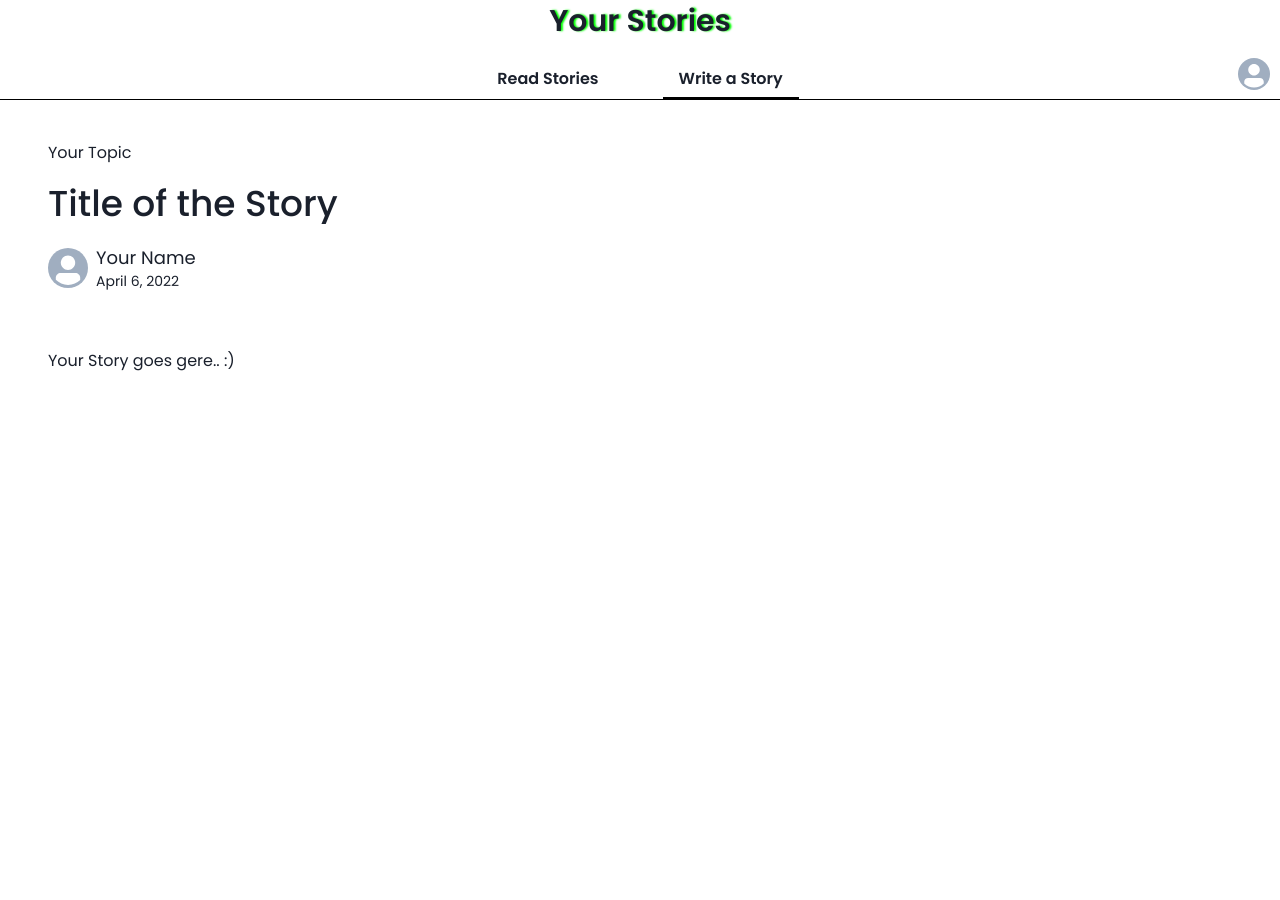
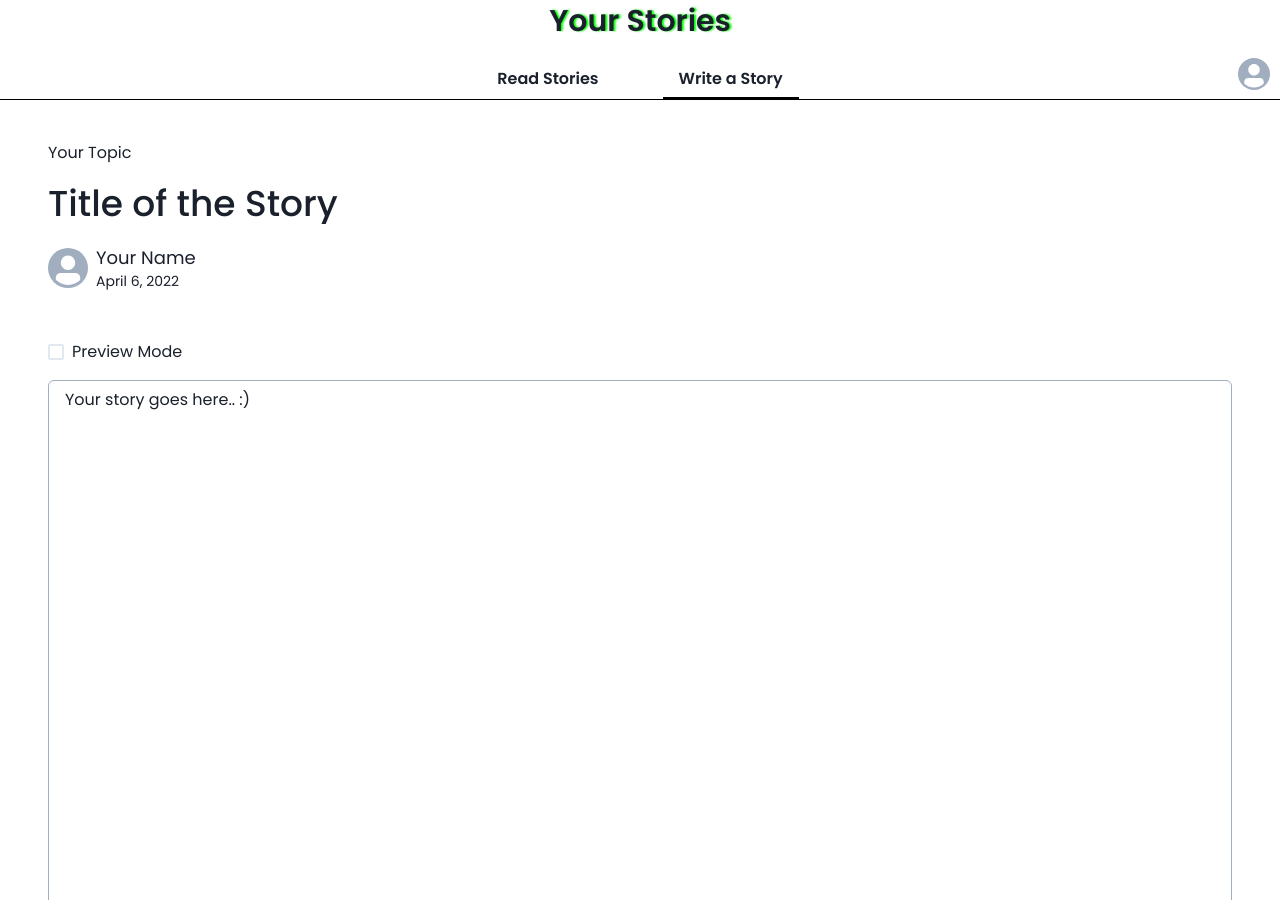
Before and after one commit to HariVP03/your-stories, a Next.js app: page /write in a window 1280 px wide. Built offline with nearby package versions, Linux system fonts and the light colour scheme.

Commit message:
added write story body and dynamic routing for story id

```diff
--- a/package.json
+++ b/package.json
@@ -24,6 +24,7 @@
         "@emotion/styled": "^11.8.1",
         "framer-motion": "^6.2.8",
         "graphql": "^15.4.0",
+        "markdown-to-jsx": "^7.1.7",
         "next": "12.0.7",
         "next-compose-plugins": "^2.2.1",
         "prettier": "^2.2.1",
--- a/src/components/main/StoryBody.tsx
+++ b/src/components/main/StoryBody.tsx
@@ -1,5 +1,16 @@
-import { Avatar, chakra, Flex, Input, Text } from "@chakra-ui/react";
+import {
+    Avatar,
+    chakra,
+    Checkbox,
+    Flex,
+    Input,
+    Radio,
+    Text,
+    Textarea,
+} from "@chakra-ui/react";
+import Markdown from "markdown-to-jsx";
 import { useState } from "react";
+import styles from "./markdown.module.css";
 
 const StoryBody: React.FC<{
     editMode?: boolean;
@@ -18,7 +29,8 @@ const StoryBody: React.FC<{
 }) => {
     const [editTitle, setEditTitle] = useState("Title of the Story");
     const [editTopic, setEditTopic] = useState("Your Topic");
-    const [editBody, setEditBody] = useState("Your Story goes gere.. :)");
+    const [editBody, setEditBody] = useState("Your story goes here.. :)");
+    const [preview, setPreview] = useState<boolean>(false);
     return (
         <Flex w="full" px={12} pt={5} direction="column">
             {/* <Text>{topic}</Text> */}
@@ -57,9 +69,7 @@ const StoryBody: React.FC<{
                     <chakra.h1 fontSize="4xl">{title}</chakra.h1>
                 </>
             )}
-
             {/* <chakra.h1 fontSize="4xl">{title}</chakra.h1> */}
-
             <Flex align="center" gap={2}>
                 <Avatar h="40px" w="40px" />
                 <Flex direction="column">
@@ -71,21 +81,45 @@ const StoryBody: React.FC<{
                     </Text>
                 </Flex>
             </Flex>
-            <Flex mt={12}>
             {editMode ? (
-                    <Input
+                <Flex gap={2} mb={0} mt={12}>
+                    <Checkbox
+                        // value={preview}
+                        defaultChecked={false}
+                        onChange={(e) => setPreview(e.target.checked)}
+                    />{" "}
+                    Preview Mode
+                </Flex>
+            ) : (
+                ""
+            )}
+            <Flex mt={editMode ? 4 : 12}>
+                {editMode ? (
+                    !preview ? (
+                        <Textarea
                             mb={5}
                             _active={{}}
                             _focus={{}}
-                        // fontWeight="500"
                             value={editBody}
                             onChange={(e) => setEditBody(e.target.value)}
                             _placeholder={{ color: "black" }}
                             placeholder={body}
-                        // fontSize="4xl"
+                            resize="vertical"
+                            h="2xl"
+                            border="1px solid"
+                            borderColor="gray.400"
+                        />
+                    ) : (
+                        <Text
+                            className={styles.markdown}
+                            mb={5}
+                            py={0}
                             px={0}
-                        border="0px"
-                    />
+                            as={Markdown}
+                        >
+                            {editBody}
+                        </Text>
+                    )
                 ) : (
                     body
                 )}
--- /dev/null
+++ b/src/components/main/markdown.module.css
@@ -0,0 +1,19 @@
+.markdown {
+    font-size: 18px;
+    white-space: pre-line;
+}
+
+.markdown h1 {
+    font-size: 35px;
+    font-weight: 600;
+}
+
+.markdown h2 {
+    font-size: 30px;
+    font-weight: 600;
+}
+
+.markdown h3 {
+    font-size: 25px;
+    font-weight: 600;
+}
```
Also changed, not shown: pages/story/[id].tsx (added, +23 -0 lines), 1 other file (tests, documents, lock files or other folders). Lines whose indentation alone changed are shown as unchanged.
